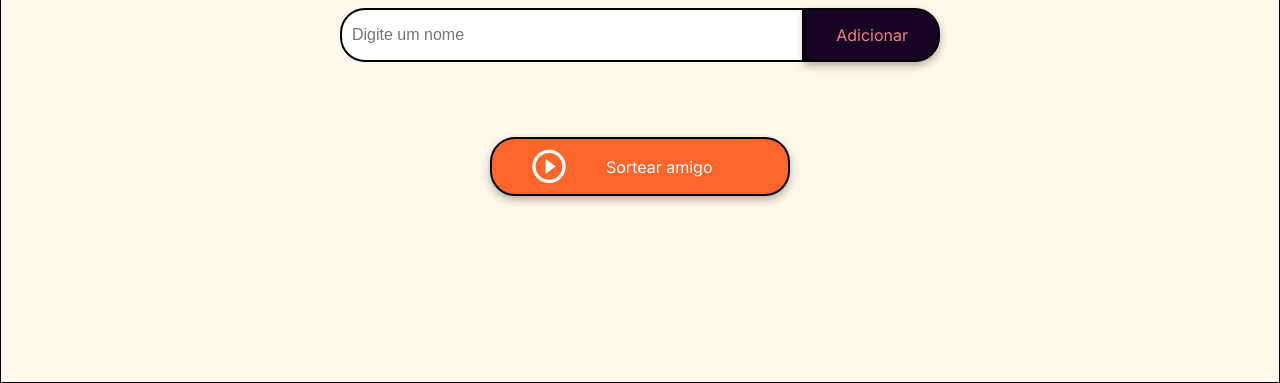
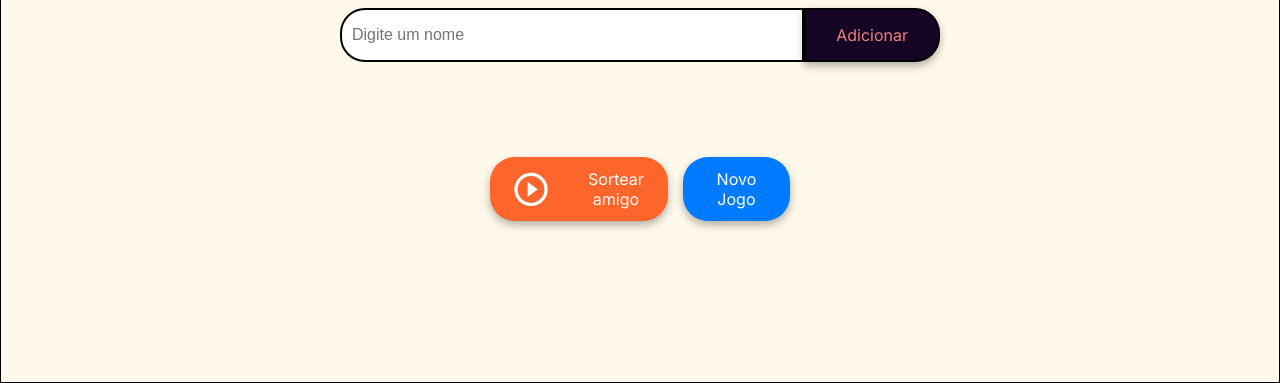
Before and after one commit to TallitaOliveira/AmigoSecreto-main, a plain HTML site: page AmigoSecreto-main/index.html in a window 1280 px wide. Shown: the part 417-800 px from the top of the page. Drawn offline with Linux system fonts and the light colour scheme.

Commit message:
Adicionando botão de novo jogo

```diff
--- a/AmigoSecreto-main/app.js
+++ b/AmigoSecreto-main/app.js
@@ -55,3 +55,8 @@ function sortearAmigo() {
     let resultado = document.getElementById('resultado');
     resultado.innerHTML = `<li> O amigo secreto sorteado é: ${amigoSorteado}</li>`;
 }
+function novoJogo() {
+    amigos = [];
+    document.getElementById('listaAmigos').innerHTML = "";
+    document.getElementById('resultado').innerHTML = "";
+    }
--- a/AmigoSecreto-main/index.html
+++ b/AmigoSecreto-main/index.html
@@ -31,6 +31,7 @@
                 <button class="button-draw" onclick="sortearAmigo()" aria-label="Sortear amigo secreto">
                     <img src="assets/play_circle_outline.png" alt="Ícone para sortear">
                     Sortear amigo
+                    <button class="novoJogo" onclick="novoJogo()">Novo Jogo</button>
                 </button>
             </div>
         </section>
--- a/AmigoSecreto-main/style.css
+++ b/AmigoSecreto-main/style.css
@@ -89,8 +89,14 @@ body {
 
 .button-container {
     width: 300px;
-    justify-content: center;
-}
+        display: flex;
+        justify-content: center; /* Centraliza os botões horizontalmente */
+        align-items: center; /* Alinha os botões verticalmente */
+        gap: 15px; /* Espaço entre os botões */
+        margin-top: 20px;
+    }
+
+
 
 /* Estilos de entrada de texto */
 .input-title {
@@ -142,23 +148,46 @@ ul {
     text-align: center;
 }
 
-/* Botão de sortear título */
-.button-draw {
+/* Estilos para ambos os botões */
+.button-draw, .novoJogo {
     display: flex;
     align-items: center;
-    width: 100%;
-    padding: 10px 40px;
+    justify-content: center;
+    border: none;
+    cursor: pointer;
+    border-radius: 25px;
+    transition: background-color 0.3s, box-shadow 0.3s;
+    box-shadow: 0 4px 8px rgba(0, 0, 0, 0.3);
+    padding: 12px 24px;
     color: var(--color-white);
     background-color: var(--color-button);
     font-size: 16px;
+    width: auto;
+    height: auto;
+    text-align: center;
+    line-height: normal;
+}
+
+/* Estilos específicos para o botão de sortear título */
+.button-draw {
+    background-color: var(--color-button);
+}
+
+.button-draw:hover {
+    background-color: var(--color-button-hover);
 }
 
 .button-draw img {
     margin-right: 40px;
 }
 
-.button-draw:hover {
-    background-color: var(--color-button-hover);
+/* Estilos específicos para o botão de novo jogo */
+.novoJogo {
+    background-color: #007bff;
+}
+
+.novoJogo:hover {
+    background-color: #0056b3;
 }
 
 .button-remove {
```
